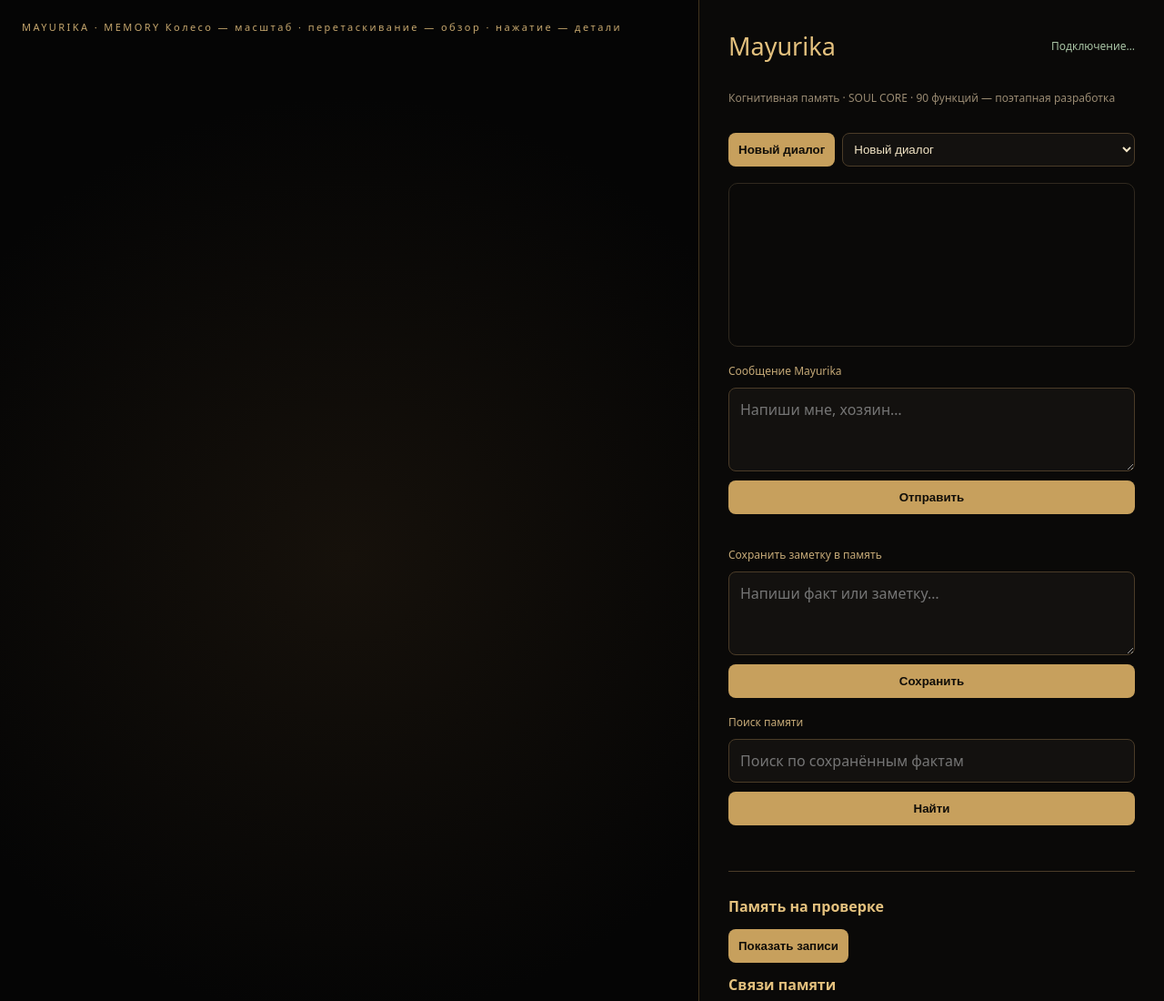
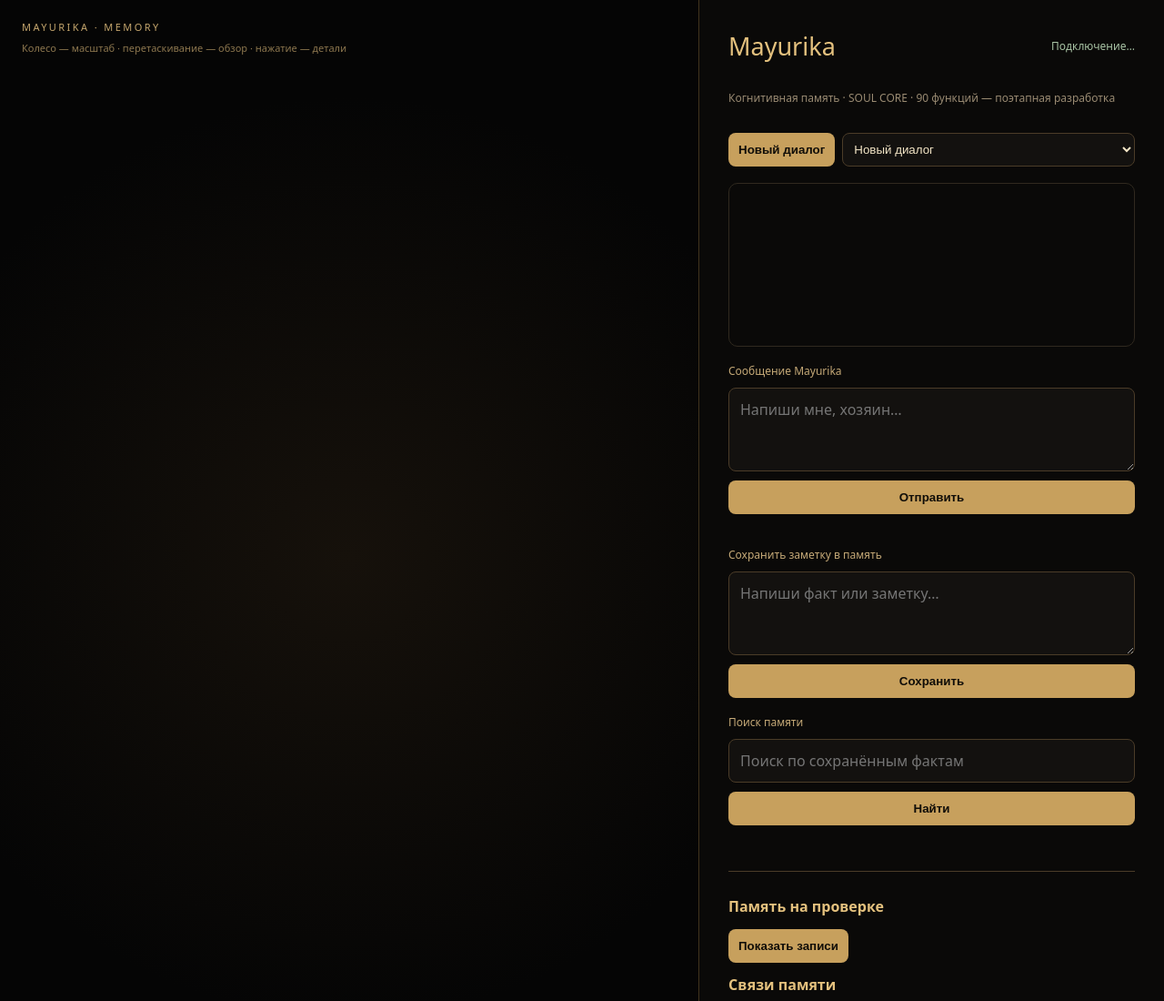
Before and after one commit to Aspksa/Mayurika, a plain HTML site: page frontend/index.html in a window 1280 px wide. Shown: the top 1100 px of the page at 91% size. Drawn offline with Linux system fonts and the light colour scheme; a script that the page names is missing.

Commit message:
Wire map UI and serve Canvas module

```diff
--- a/frontend/style.css
+++ b/frontend/style.css
@@ -11,3 +11,5 @@ button:disabled{opacity:.5;cursor:wait}
 .pending-card p{white-space:pre-wrap;overflow-wrap:anywhere}
 .pending-card small{display:block;opacity:.7;margin-bottom:8px}
 .pending-card button{margin:3px}
+
+#memory-map{touch-action:none;cursor:grab}#memory-map:active{cursor:grabbing}.map-help{display:block;margin-top:8px;letter-spacing:normal;opacity:.7}#map-detail{position:absolute;bottom:20px;left:20px;right:20px;max-width:420px;pointer-events:none;background:rgba(14,11,8,.86);border:1px solid #5e4829;border-radius:10px;padding:12px;color:#eed9ac;font-size:13px;overflow-wrap:anywhere}#map-detail:empty{display:none}#map-detail p{white-space:pre-wrap;max-height:140px;overflow:hidden}
```
